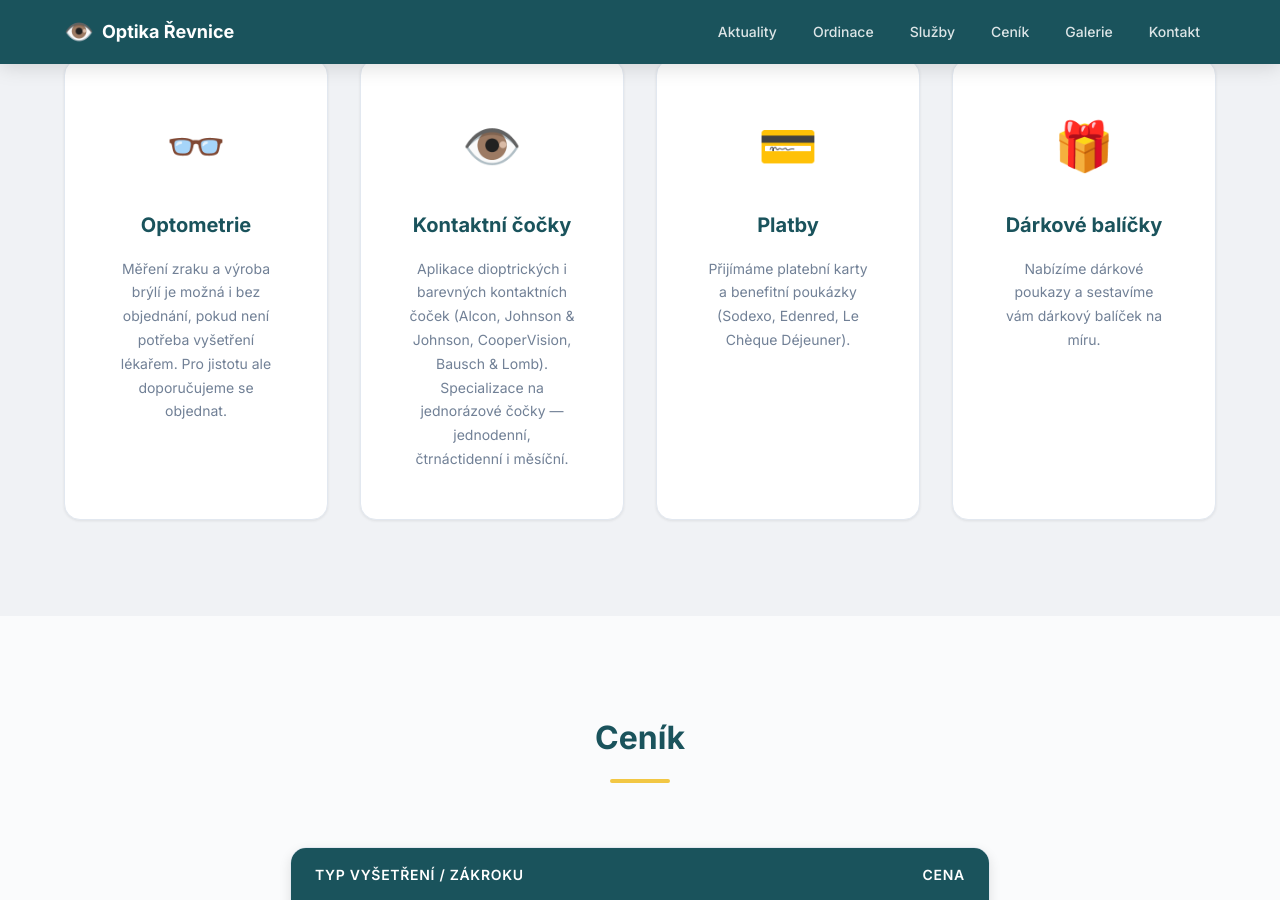
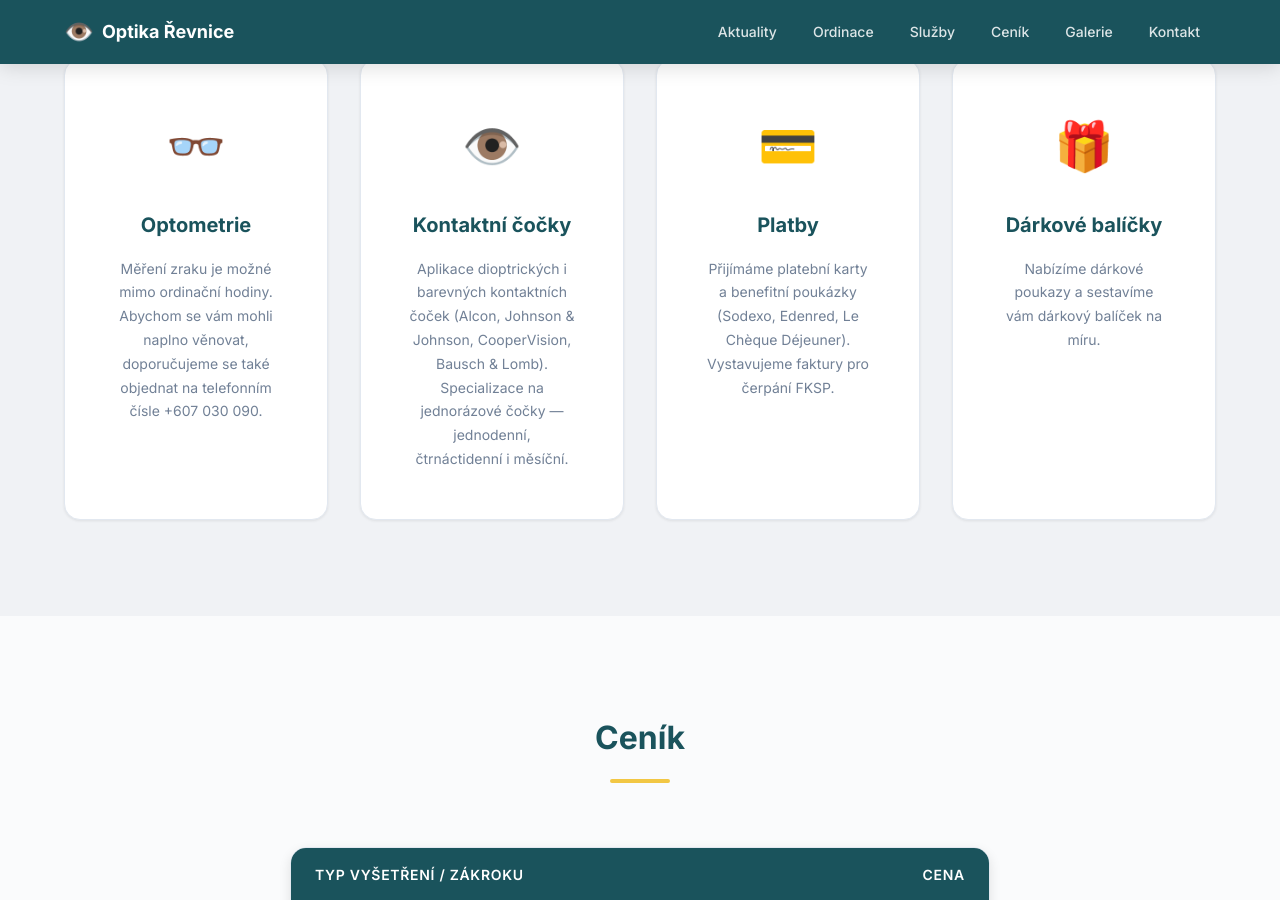
Before and after one commit to optikarevnice/optikarevnice.github.io, a Jekyll site: the page built from index.md, in a window 1280 px wide and 900 px high, scrolled down 1185 px. Built offline with Jekyll 4.4.1, drawn with Linux system fonts in a browser that asks for light colours; a script that is not in the unit is left out.

Commit message:
Update services.yml

```diff
--- a/_data/services.yml
+++ b/_data/services.yml
@@ -1,6 +1,6 @@
 - title: "Optometrie"
   icon: "👓"
-  description: "Měření zraku a výroba brýlí je možná i bez objednání, pokud není potřeba vyšetření lékařem. Pro jistotu ale doporučujeme se objednat."
+  description: "Měření zraku je možné mimo ordinační hodiny. Abychom se vám mohli naplno věnovat, doporučujeme se také objednat na telefonním čísle +607 030 090."
 
 - title: "Kontaktní čočky"
   icon: "👁️"
@@ -8,7 +8,7 @@
 
 - title: "Platby"
   icon: "💳"
-  description: "Přijímáme platební karty a benefitní poukázky (Sodexo, Edenred, Le Chèque Déjeuner)."
+  description: "Přijímáme platební karty a benefitní poukázky (Sodexo, Edenred, Le Chèque Déjeuner). Vystavujeme faktury pro čerpání FKSP."
 
 - title: "Dárkové balíčky"
   icon: "🎁"
```
